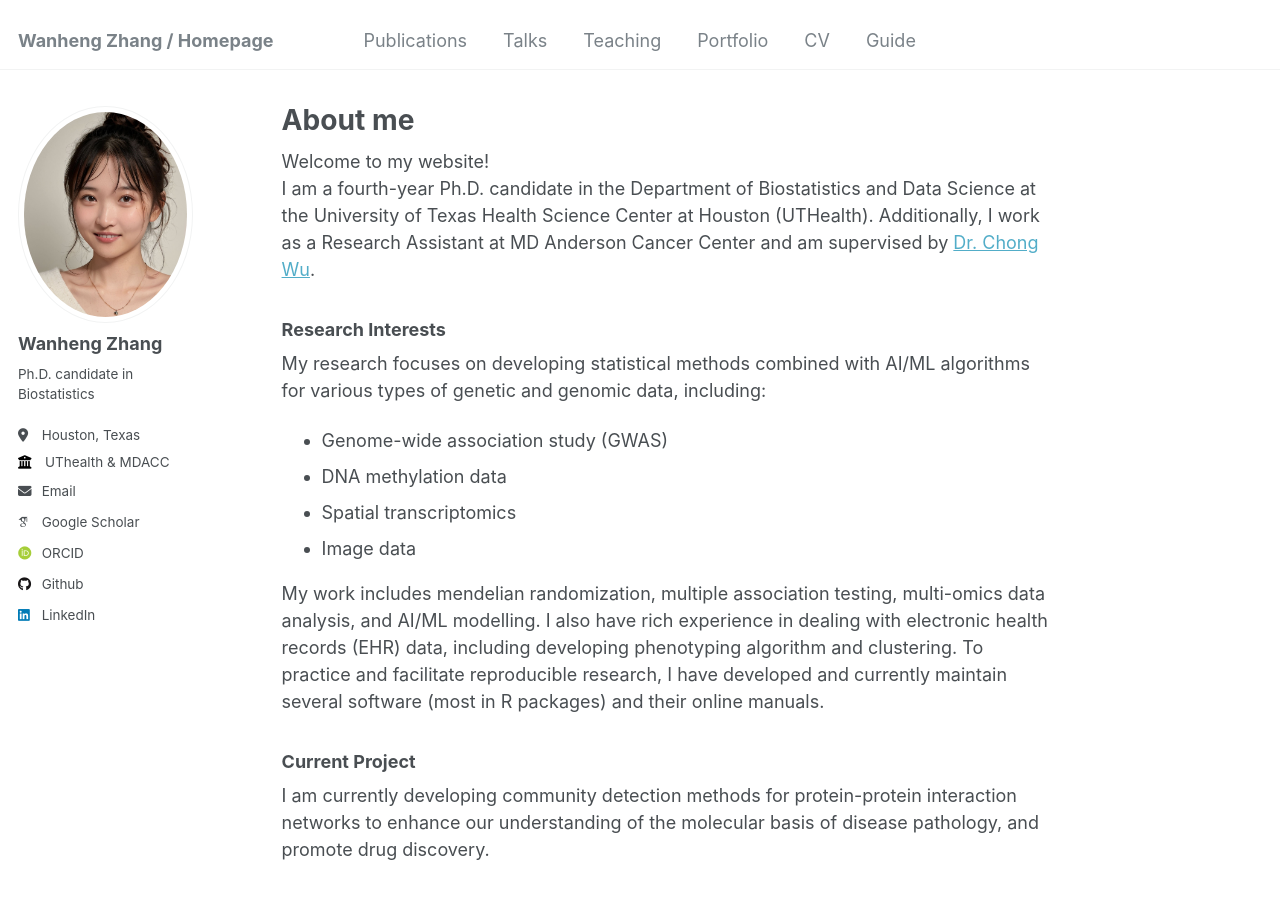
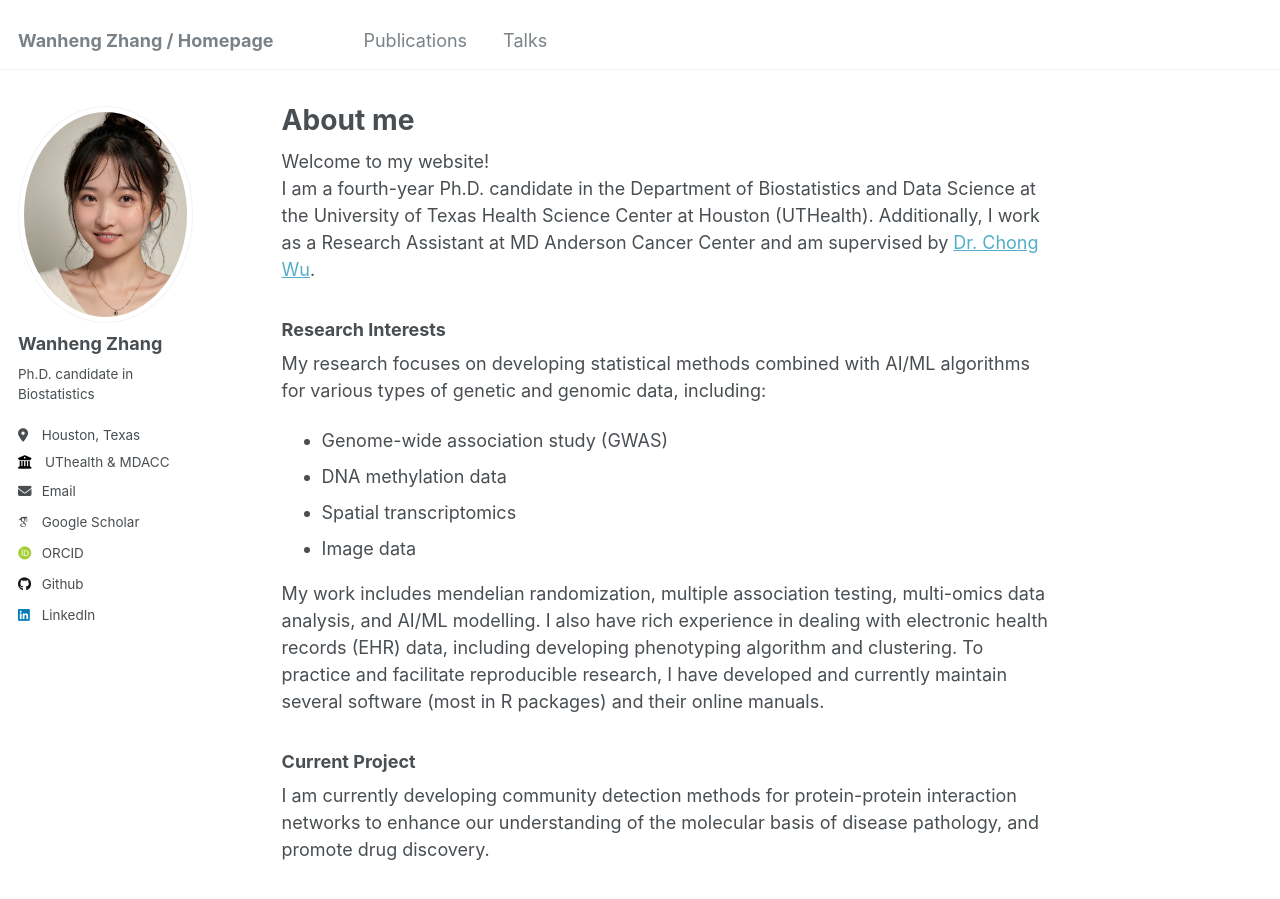
Before and after one commit to Wanhengz/wanhengz.github.io, a Jekyll site: the page built from _pages/about.md, in a window 1280 px wide and 900 px high. Built offline with Jekyll 4.4.1, drawn with Linux system fonts in a browser that asks for light colours; some web fonts are replaced.

Commit message:
Update navigation.yml

```diff
--- a/_data/navigation.yml
+++ b/_data/navigation.yml
@@ -10,15 +10,3 @@ main:
 
   - title: "Talks"
     url: /talks/
-
-  - title: "Teaching"
-    url: /teaching/
-
-  - title: "Portfolio"
-    url: /portfolio/
-
-  - title: "CV"
-    url: /cv/
-
-  - title: "Guide"
-    url: /markdown/
```
